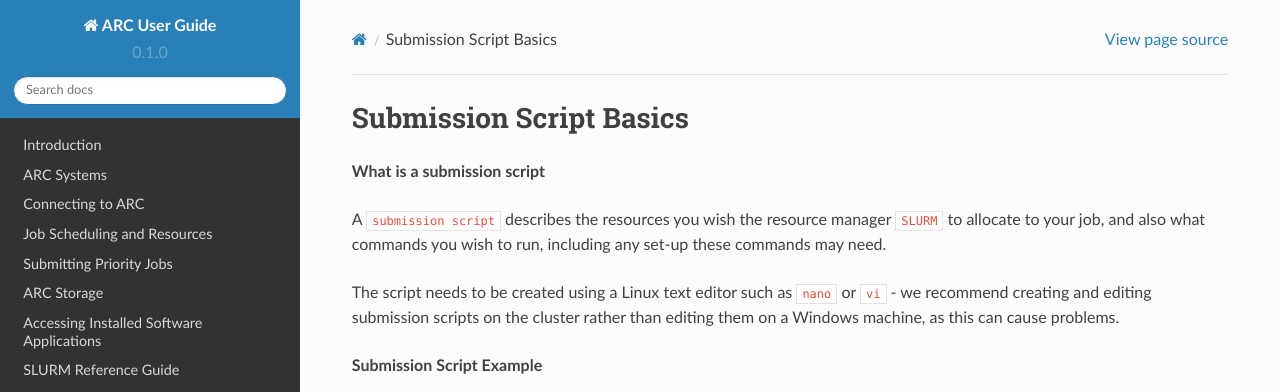
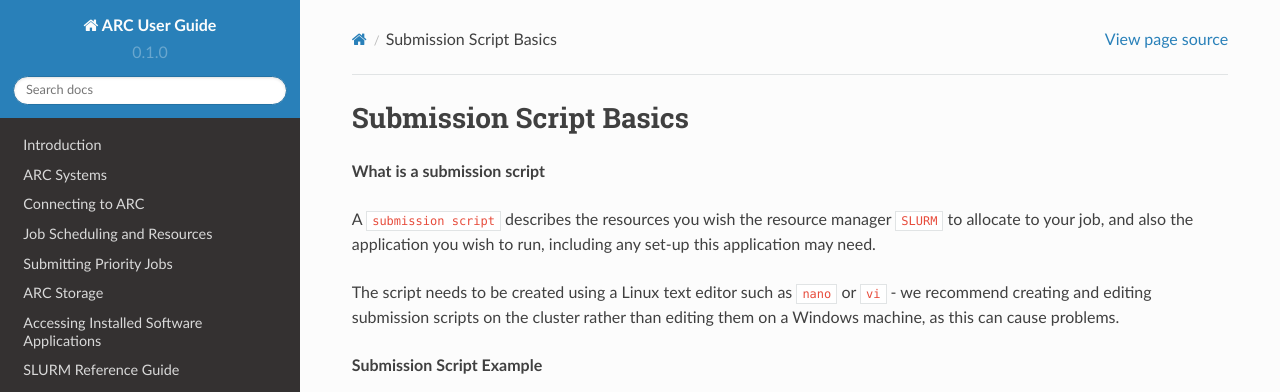
Before and after one commit to tina-friedrich/arc-user-guide, a Sphinx documentation site: the page built from docs/source/arc_scriptbasics.rst, in a window 1280 px wide and 900 px high. Shown: the top 392 px of the window. Built offline with Sphinx 7.4.7 and the Read the Docs theme 2.0.0, drawn with Linux system fonts in a browser that asks for light colours.

Commit message:
Update arc_scriptbasics.rst

```diff
--- a/docs/source/arc_scriptbasics.rst
+++ b/docs/source/arc_scriptbasics.rst
@@ -5,11 +5,9 @@ Submission Script Basics
 
 **What is a submission script**
 
-A ``submission script`` describes the resources you wish the resource manager ``SLURM`` to allocate to your job, and also what commands you wish to run, including any set-up
-these commands may need.
+A ``submission script`` describes the resources you wish the resource manager ``SLURM`` to allocate to your job, and also the application you wish to run, including any set-up this application may need.
 
-The script needs to be created using a Linux text editor such as ``nano`` or ``vi`` - we recommend creating and editing submission scripts on the cluster rather than editing
-them on a Windows machine, as this can cause problems.
+The script needs to be created using a Linux text editor such as ``nano`` or ``vi`` - we recommend creating and editing submission scripts on the cluster rather than editing them on a Windows machine, as this can cause problems.
 
 **Submission Script Example**
 
```
